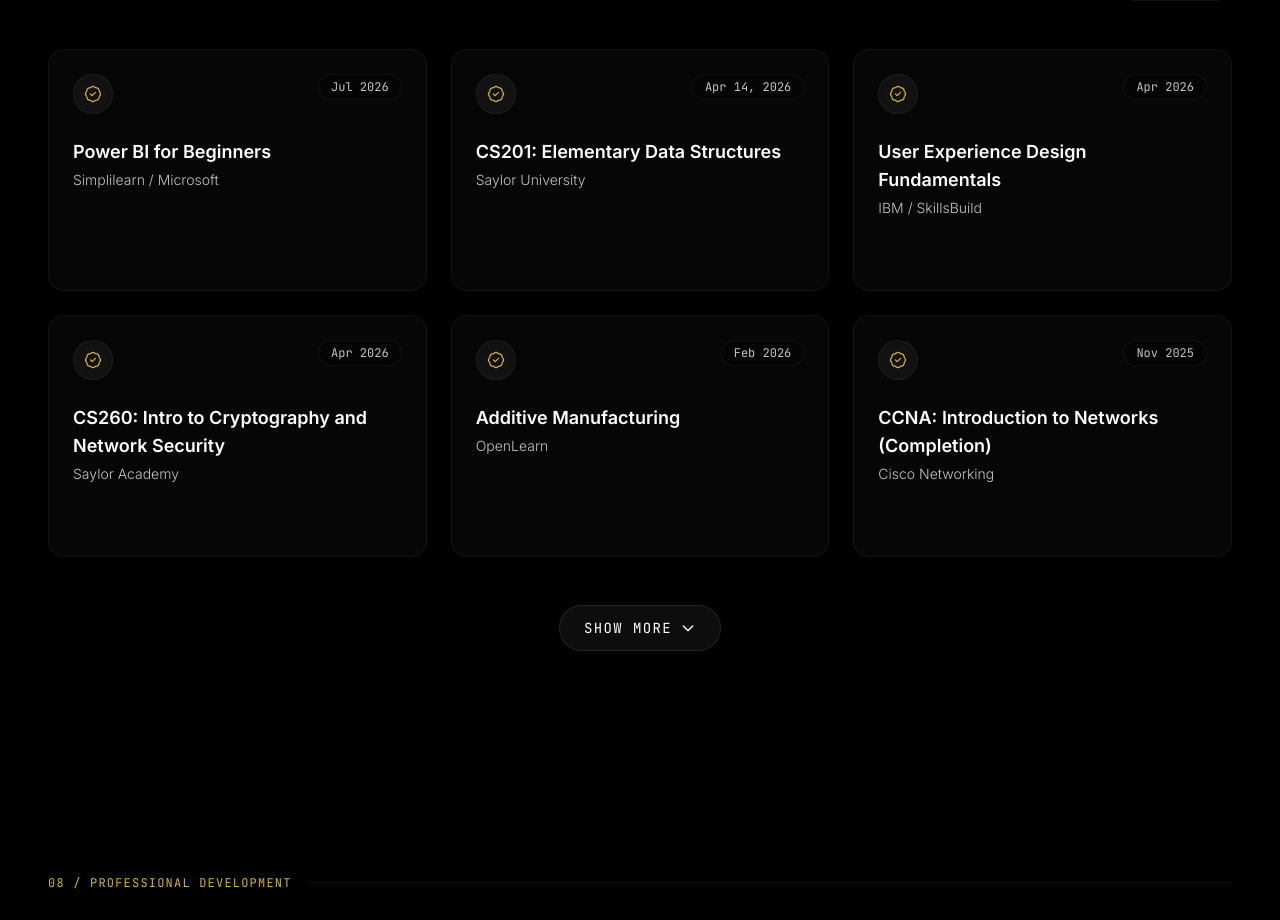
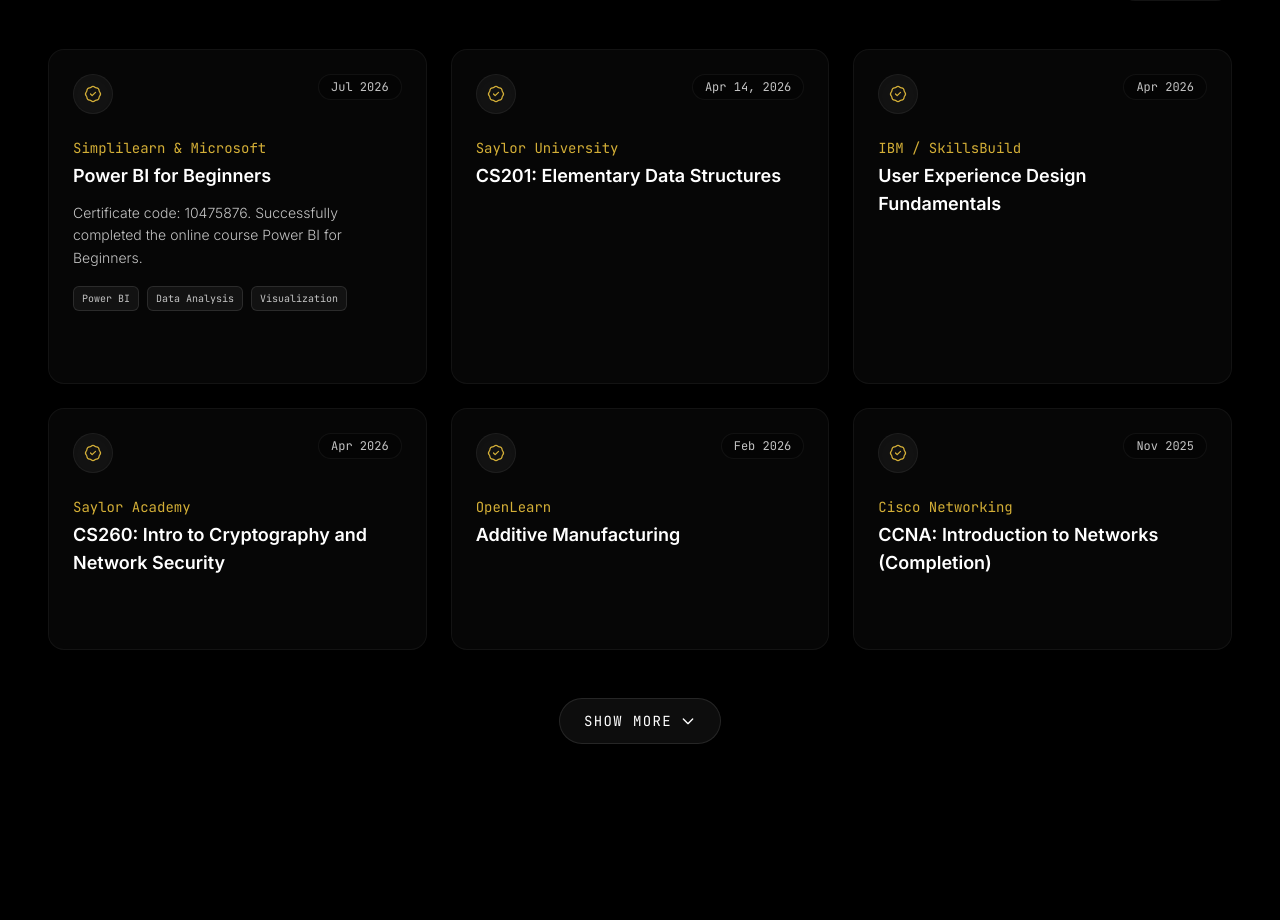
Before and after one commit to ajithpulloju/portfolio, a Next.js app: page / in a window 1280 px wide. Shown: the part 9701-10621 px from the top of the page. Built offline with nearby package versions, Linux system fonts and the light colour scheme; no server answers.

Commit message:
Update Certification card layout to support description and skills, matching Internships style

```diff
--- a/components/CertificationsSection.tsx
+++ b/components/CertificationsSection.tsx
@@ -13,10 +13,21 @@ interface Certification {
   grade?: string;
   hours?: string;
   certId?: string;
+  description?: string;
+  skills?: string[];
 }
 
 const certificationsData: Certification[] = [
-  { id: "power-bi", title: "Power BI for Beginners", issuer: "Simplilearn / Microsoft", date: "Jul 2026", image: "/certs/power-bi.jpg", certId: "10475876" },
+  {
+    id: "power-bi",
+    title: "Power BI for Beginners",
+    issuer: "Simplilearn & Microsoft",
+    date: "Jul 2026",
+    image: "/certs/power-bi.jpg",
+    certId: "10475876",
+    description: "Certificate code: 10475876. Successfully completed the online course Power BI for Beginners.",
+    skills: ["Power BI", "Data Analysis", "Visualization"]
+  },
   { id: "dsa", title: "CS201: Elementary Data Structures", issuer: "Saylor University", date: "Apr 14, 2026", image: "/certs/DSA.jpg", grade: "88.71%", hours: "36 Hours", certId: "8313450122PO" },
   { id: "ibm-hci", title: "User Experience Design Fundamentals", issuer: "IBM / SkillsBuild", date: "Apr 2026", image: "/certs/HCI%20IBM%20certificate.jpg" },
   { id: "cyber-sec", title: "CS260: Intro to Cryptography and Network Security", issuer: "Saylor Academy", date: "Apr 2026", image: "/certs/cyber%20security.jpg" },
@@ -147,13 +158,32 @@ export default function CertificationsSection() {
                   </span>
                 </div>
 
-                <div className="flex flex-col mt-2 z-10 relative">
+                <div className="flex flex-col mt-2 z-10 relative flex-1">
+                  <p className="text-sm text-[var(--accent-orange)] font-mono mb-1">
+                    {cert.issuer}
+                  </p>
                   <h3 className="text-lg font-semibold text-[var(--text)] group-hover:text-white transition-colors duration-300">
                     {cert.title}
                   </h3>
-                  <p className="text-sm text-[var(--text-muted)] mt-1">
-                    {cert.issuer}
-                  </p>
+
+                  {cert.description && (
+                    <p className="text-sm text-[var(--text-muted)] mt-3 leading-relaxed">
+                      {cert.description}
+                    </p>
+                  )}
+
+                  {cert.skills && cert.skills.length > 0 && (
+                    <div className="flex flex-wrap gap-2 mt-4">
+                      {cert.skills.map((skill) => (
+                        <span
+                          key={skill}
+                          className="px-2 py-1 text-[10px] font-mono rounded-md bg-white/5 text-[var(--text-muted)] border border-white/10"
+                        >
+                          {skill}
+                        </span>
+                      ))}
+                    </div>
+                  )}
                 </div>
 
                 {cert.image && (
```
